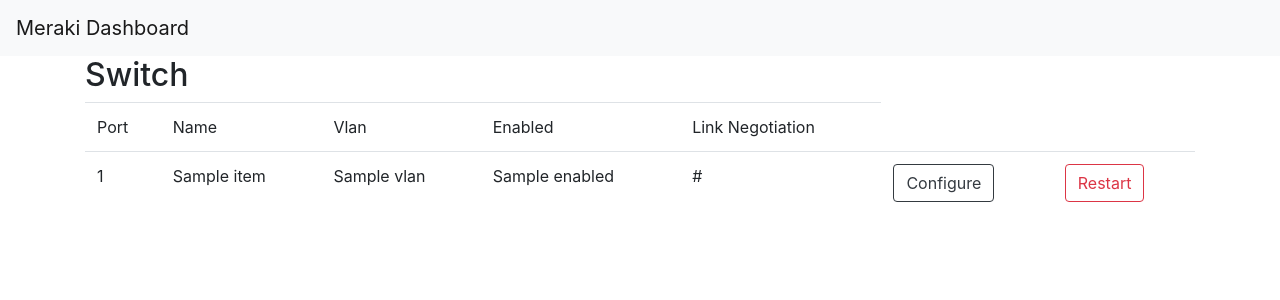
After one commit to LAguirr/flaskmeraki, a Flask app: page /switch/1 in a window 1280 px wide. The commit adds this page. Shown: the top 300 px of the page. Run offline with Flask 2, Linux system fonts and the light colour scheme; a database or web service that is not in the repository returns one stand-in record (values such as "Sample title"); data that the repository does not hold is empty; some libraries are stand-ins or nearby versions.

Commit message:
added switch view

```diff
--- a/main.py
+++ b/main.py
@@ -34,7 +34,7 @@ def devicesinnetwork(id_network):
     equipos = response.json()
     return equipos
 
-def puertos(serial):
+def ports(serial):
   response = requests.request('GET', url + 'devices/'+ serial +'/switch/ports', headers = headers)
   puertos = response.json()
   return puertos
@@ -62,5 +62,14 @@ def networks(id_organization):
   networks = networksbyorganization(id_organization)
   return render_template('networks.html', posts=networks)
 
+@app.route('/devices/<id_network>')
+def devices(id_network):
+  devices = devicesinnetwork(id_network)
+  return render_template('devices.html', posts = devices)
+
+@app.route('/switch/<serial>')
+def switch(serial):
+  switchports = ports(serial)
+  return render_template('switch.html',posts = switchports)
 
 app.run(host='0.0.0.0', port=81)
--- a/templates/networks.html
+++ b/templates/networks.html
@@ -4,7 +4,7 @@
     <h1>{% block title %} Networks {% endblock %}</h1><br>
 
     {% for post in posts %}
-      <h2><a>{{ post['name'] }}</a></h2>
+      <h2><a href="{{ url_for('devices', id_network=post['id']) }}" >{{ post['name'] }}</a></h2>
     <hr>
 
     {% endfor %}
--- /dev/null
+++ b/templates/switch.html
@@ -0,0 +1,28 @@
+{% extends "base.html" %}
+{% block title %}Switch{% endblock %}
+{% block content %}
+  <h2>Switch</h2>
+  <table class='table'>
+    <tr>
+      <td>Port</td>
+      <td>Name</td>
+      <td>Vlan</td>
+      <td>Enabled</td>
+      <td>Link Negotiation</td>
+
+    </tr>
+  {% for post in posts %}
+      <tr>
+          <td>{{post['portId']}}</td>
+          <td>{{ post['name'] }}</td>
+          <td>{{ post['vlan'] }}</td>
+          <td>{{ post['enabled'] }}</td>
+          <td>{{ post['linkNegotiation'] }}</td>
+           <td><button type="button" class="btn btn-outline-dark">Configure</button></td>
+          <td><button type="button" class="btn btn-outline-danger">Restart</button></td>
+        </tr>
+  {% endfor %}
+  </table>
+
+
+{% endblock %}
```
Also changed, not shown: templates/devices.html (+17 -5 lines).
